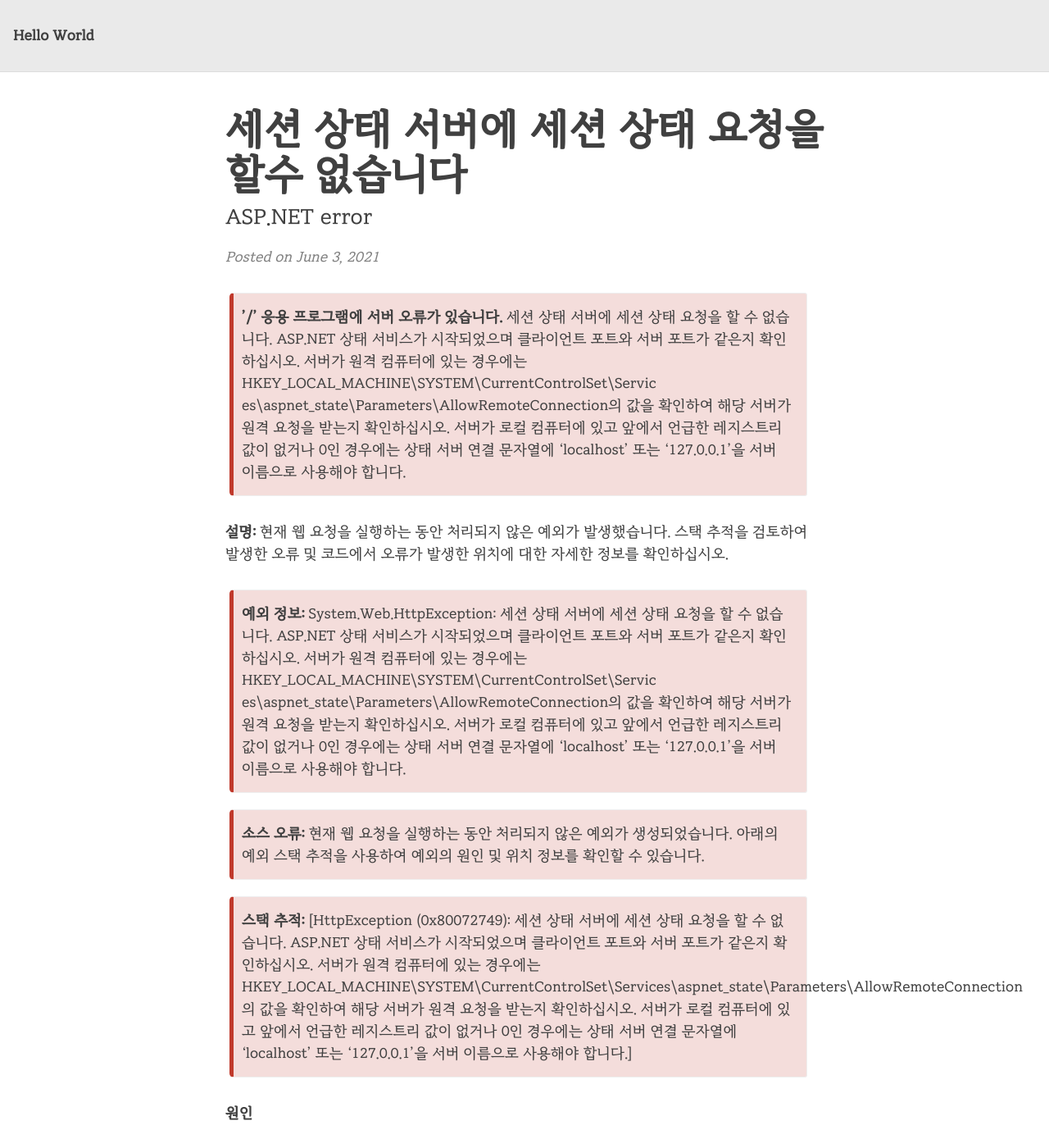
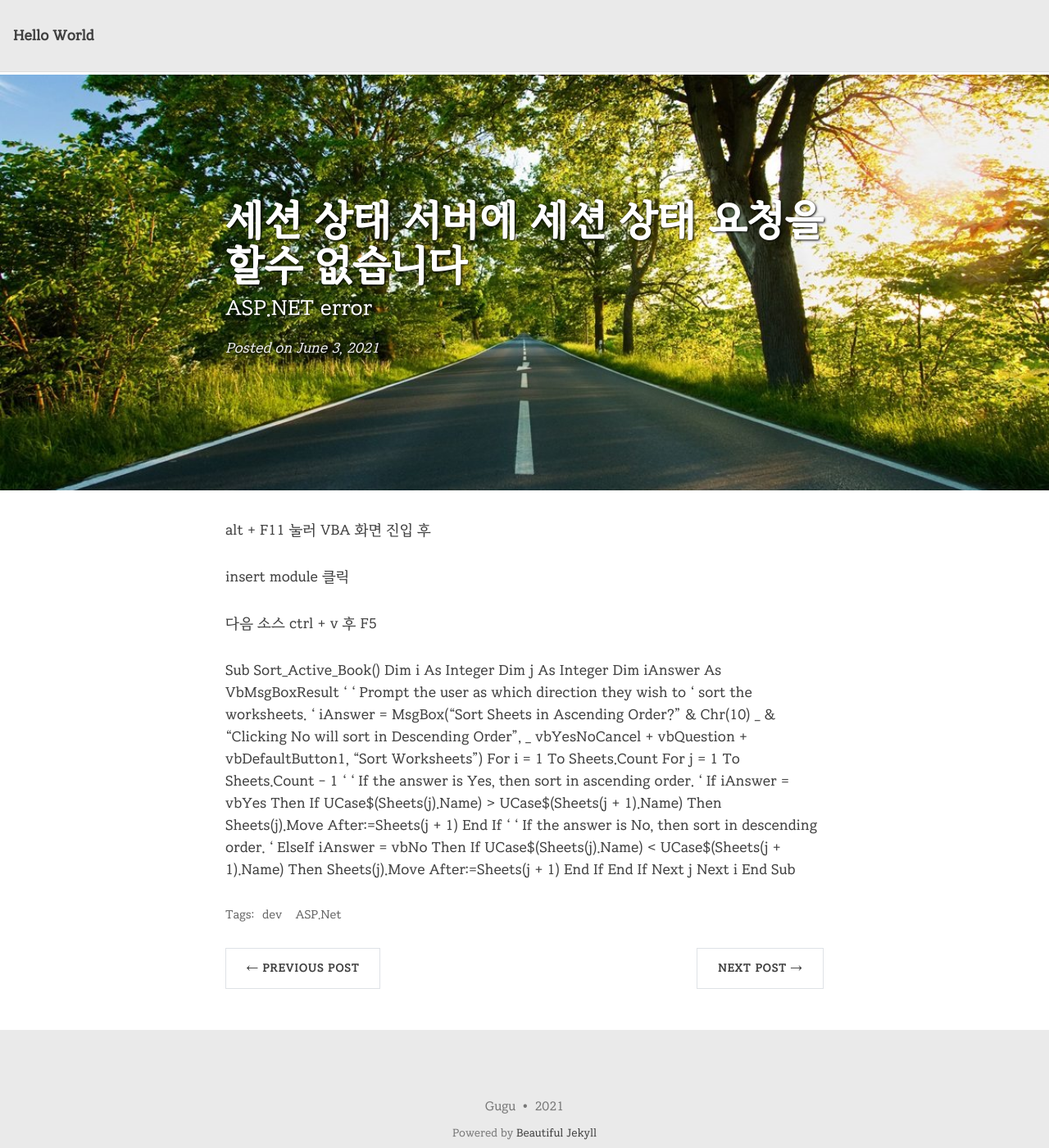
Before and after one commit to 1stGugu/1stGugu.github.io, a Jekyll site: the page built from _posts/2021-06-03-excel.md, in a window 1280 px wide and 1400 px high. Shown: the whole window at 82% size. Built offline with Jekyll 4.4.1, drawn with Linux system fonts in a browser that asks for light colours; nearby versions of some CDN libraries; some of the changed text lies outside the part shown.

Commit message:
cover img

```diff
--- a/_posts/2021-06-03-excel.md
+++ b/_posts/2021-06-03-excel.md
@@ -2,37 +2,46 @@
 layout: post
 title: 세션 상태 서버에 세션 상태 요청을 할수 없습니다
 subtitle: ASP.NET error
+cover-img: /assets/img/path.jpg
+thumbnail-img:
 tags: [dev, ASP.Net]
 comments: true
 ---
 
-{: .box-error}
-**'/' 응용 프로그램에 서버 오류가 있습니다.**
-세션 상태 서버에 세션 상태 요청을 할 수 없습니다. ASP.NET 상태 서비스가 시작되었으며 클라이언트 포트와 서버 포트가 같은지 확인하십시오.
-서버가 원격 컴퓨터에 있는 경우에는 HKEY_LOCAL_MACHINE\SYSTEM\CurrentControlSet\Servic
-es\aspnet_state\Parameters\AllowRemoteConnection의 값을 확인하여 해당 서버가 원격 요청을 받는지 확인하십시오. 서버가 로컬 컴퓨터에 있고 앞에서 언급한 레지스트리 값이 없거나 0인 경우에는 상태 서버 연결 문자열에 'localhost' 또는 '127.0.0.1'을 서버 이름으로 사용해야 합니다.
+alt + F11 눌러 VBA 화면 진입 후
 
-**설명:** 현재 웹 요청을 실행하는 동안 처리되지 않은 예외가 발생했습니다. 스택 추적을 검토하여 발생한 오류 및 코드에서 오류가 발생한 위치에 대한 자세한 정보를 확인하십시오.
+insert module 클릭
 
-{: .box-error}
-**예외 정보:** System.Web.HttpException: 세션 상태 서버에 세션 상태 요청을 할 수 없습니다. ASP.NET 상태 서비스가 시작되었으며 클라이언트 포트와 서버 포트가 같은지 확인하십시오.
-서버가 원격 컴퓨터에 있는 경우에는 HKEY_LOCAL_MACHINE\SYSTEM\CurrentControlSet\Servic
-es\aspnet_state\Parameters\AllowRemoteConnection의 값을 확인하여 해당 서버가 원격 요청을 받는지 확인하십시오. 서버가 로컬 컴퓨터에 있고 앞에서 언급한 레지스트리 값이 없거나 0인 경우에는 상태 서버 연결 문자열에 'localhost' 또는 '127.0.0.1'을 서버 이름으로 사용해야 합니다.
+다음 소스 ctrl + v 후 F5
 
-
-{: .box-error}
-**소스 오류:** 현재 웹 요청을 실행하는 동안 처리되지 않은 예외가 생성되었습니다. 아래의 예외 스택 추적을 사용하여 예외의 원인 및 위치 정보를 확인할 수 있습니다.
-
-
-{: .box-error}
-**스택 추적:** [HttpException (0x80072749): 세션 상태 서버에 세션 상태 요청을 할 수 없습니다. ASP.NET 상태 서비스가 시작되었으며 클라이언트 포트와 서버 포트가 같은지 확인하십시오. 서버가 원격 컴퓨터에 있는 경우에는 HKEY_LOCAL_MACHINE\SYSTEM\CurrentControlSet\Services\aspnet_state\Parameters\AllowRemoteConnection의 값을 확인하여 해당 서버가 원격 요청을 받는지 확인하십시오. 서버가 로컬 컴퓨터에 있고 앞에서 언급한 레지스트리 값이 없거나 0인 경우에는 상태 서버 연결 문자열에 'localhost' 또는 '127.0.0.1'을 서버 이름으로 사용해야 합니다.]
-
-**원인**
-
-서버에서 ASP.NET 서비스가 꺼져있는 경우 발생
-
-**해결방법**
-
-서버 : 시작 → 실행 → services.msc → ASP.NET State Service [자동] → 시작
-
-![error](/assets/img/post/error1.png){: .mx-auto.d-block :}
+Sub Sort_Active_Book()
+Dim i As Integer
+Dim j As Integer
+Dim iAnswer As VbMsgBoxResult
+'
+' Prompt the user as which direction they wish to
+' sort the worksheets.
+'
+iAnswer = MsgBox("Sort Sheets in Ascending Order?" & Chr(10) _
+& "Clicking No will sort in Descending Order", _
+vbYesNoCancel + vbQuestion + vbDefaultButton1, "Sort Worksheets")
+For i = 1 To Sheets.Count
+For j = 1 To Sheets.Count - 1
+'
+' If the answer is Yes, then sort in ascending order.
+'
+If iAnswer = vbYes Then
+If UCase$(Sheets(j).Name) > UCase$(Sheets(j + 1).Name) Then
+Sheets(j).Move After:=Sheets(j + 1)
+End If
+'
+' If the answer is No, then sort in descending order.
+'
+ElseIf iAnswer = vbNo Then
+If UCase$(Sheets(j).Name) < UCase$(Sheets(j + 1).Name) Then
+Sheets(j).Move After:=Sheets(j + 1)
+End If
+End If
+Next j
+Next i
+End Sub
```
Also changed, not shown: _posts/2021-06-02-table.md (+1 -0 lines), _posts/2021-06-03-error.md (+2 -0 lines), _posts/2021-06-03-regularEx.md (+2 -0 lines).
